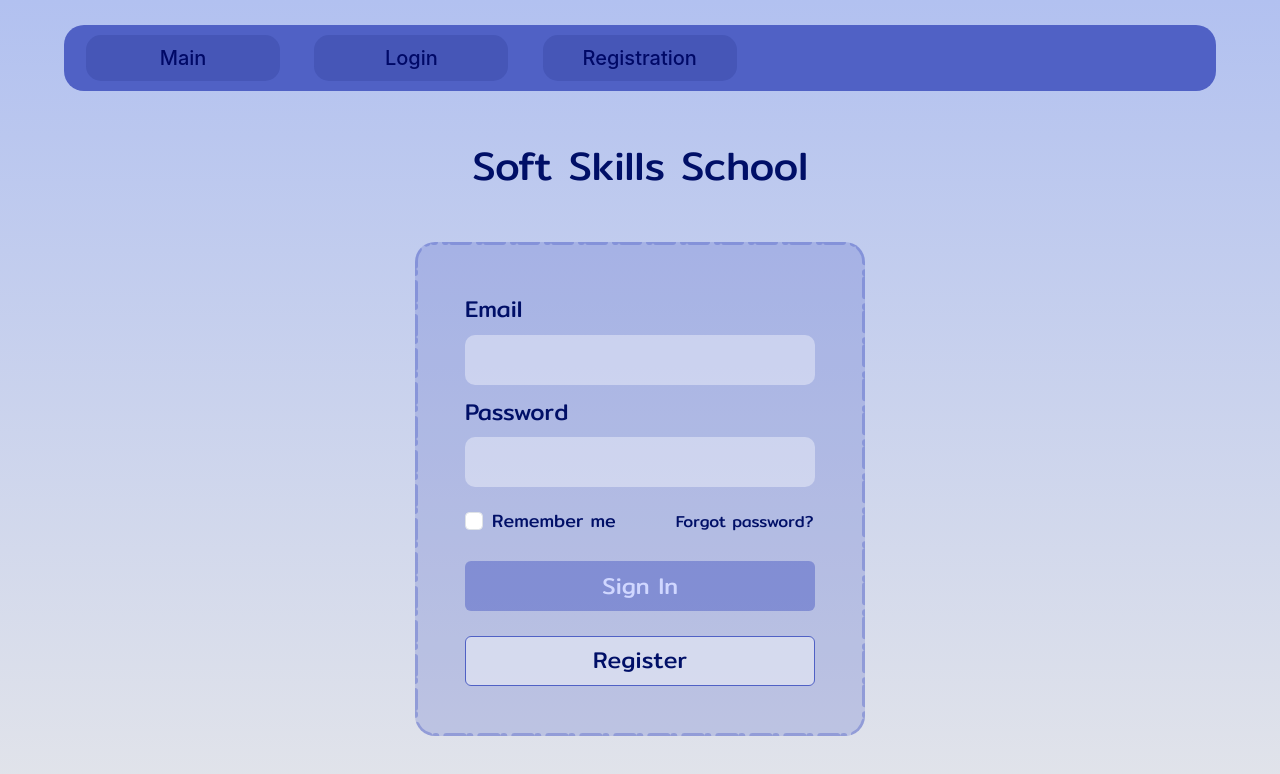
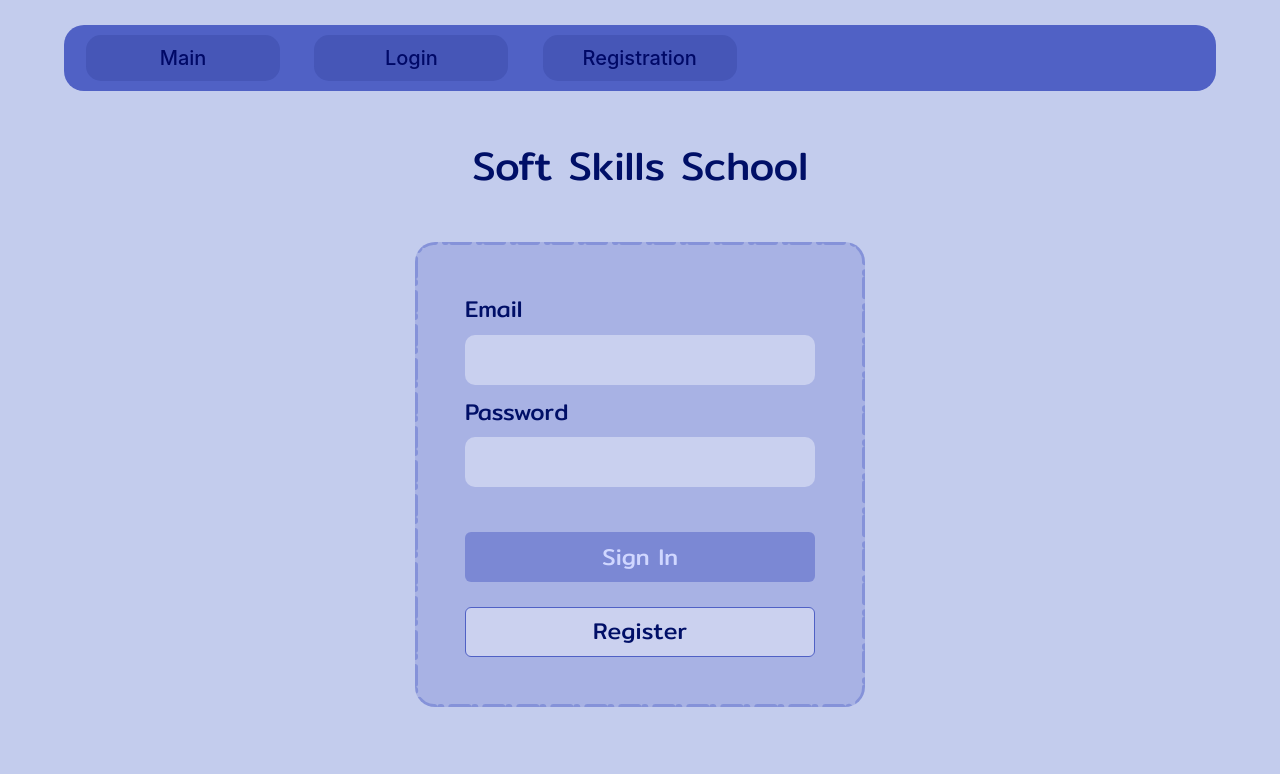
Before and after one commit to Viakaa/soft-skills-frontend, a React (Create React App) app: page /login in a window 1280 px wide. Shown: the top 774 px of the page. Built offline with nearby package versions, Linux system fonts and the light colour scheme.

Commit message:
fixed gradient in form

```diff
--- a/src/Components/Forms/LoginPage.css
+++ b/src/Components/Forms/LoginPage.css
@@ -1,6 +1,6 @@
-body {
+/*body {
     background: linear-gradient(to bottom, #B2C1F0, #E2E4EA);
-}
+}*/
 
 html, body {
     height: 100%;
--- a/src/Components/Forms/LoginPage.js
+++ b/src/Components/Forms/LoginPage.js
@@ -76,7 +76,7 @@ function LoginForm() {
         </Form.Group>
 
         <div className='loginOptions'>
-          <Form>
+         {/* <Form>
           {['checkbox'].map((type) => (
             <div key={`default-${type}`}>
               <Form.Check
@@ -88,7 +88,7 @@ function LoginForm() {
             </div>))}
           </Form>
 
-          <Link to="/registration" className='forgotPassword'>Forgot password?</Link>
+          <Link to="/registration" className='forgotPassword'>Forgot password?</Link>*/}
         </div>
 
         <Button variant="primary" type="submit" className='loginButton'>
```
